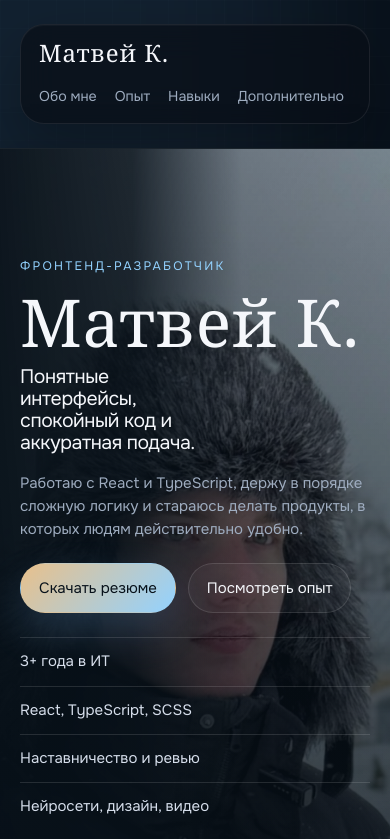
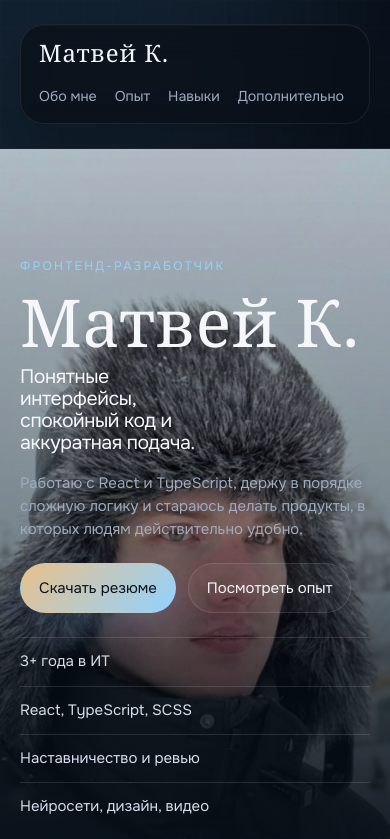
Before and after one commit to kusiq/persona-matvei, a React (Vite) app: page / in a window 390 px wide. Shown: the top 839 px of the page. Built offline with nearby package versions, Linux system fonts and the light colour scheme; a web font is replaced by a local one.

Commit message:
Update Hero.scss

```diff
--- a/src/components/Hero/Hero.scss
+++ b/src/components/Hero/Hero.scss
@@ -8,7 +8,9 @@
   border-right: 0;
   display: flex;
   align-items: flex-end;
-  background: #071019;
+  background:
+    radial-gradient(circle at 78% 26%, rgba(155, 207, 255, 0.12), transparent 18%),
+    #071019;
 
   @media (max-width: 900px) {
     min-height: auto;
@@ -21,8 +23,8 @@
   height: 100%;
   object-fit: cover;
   object-position: center top;
-  filter: saturate(0.96) contrast(1.04);
-  transform: scale(1.04);
+  filter: saturate(0.96) contrast(1.04) brightness(0.9);
+  transform: scale(1.02);
   animation: hero-photo-in 1s ease both;
 }
 
@@ -33,27 +35,53 @@
 }
 
 .hero__visual {
-  left: 42%;
+  top: 0;
+  right: 0;
+  bottom: 0;
+  width: min(54vw, 780px);
+  overflow: hidden;
+  -webkit-mask-image: linear-gradient(
+    90deg,
+    transparent 0%,
+    rgba(0, 0, 0, 0.72) 18%,
+    #000 34%,
+    #000 100%
+  );
+  mask-image: linear-gradient(
+    90deg,
+    transparent 0%,
+    rgba(0, 0, 0, 0.72) 18%,
+    #000 34%,
+    #000 100%
+  );
 
   @media (max-width: 900px) {
-    left: 0;
+    inset: 0;
+    width: auto;
+    -webkit-mask-image: linear-gradient(
+      180deg,
+      #000 0%,
+      rgba(0, 0, 0, 0.9) 48%,
+      rgba(0, 0, 0, 0.34) 76%,
+      transparent 100%
+    );
+    mask-image: linear-gradient(
+      180deg,
+      #000 0%,
+      rgba(0, 0, 0, 0.9) 48%,
+      rgba(0, 0, 0, 0.34) 76%,
+      transparent 100%
+    );
   }
 }
 
 .hero__scrim {
   background:
     linear-gradient(
-      90deg,
-      rgba(7, 16, 24, 0.96) 0%,
-      rgba(7, 16, 24, 0.86) 34%,
-      rgba(7, 16, 24, 0.38) 62%,
-      rgba(7, 16, 24, 0.3) 100%
-    ),
-    linear-gradient(
       180deg,
-      rgba(7, 16, 24, 0.2) 0%,
-      rgba(7, 16, 24, 0.68) 82%,
-      rgba(7, 16, 24, 0.9) 100%
+      rgba(7, 16, 24, 0.08) 0%,
+      rgba(7, 16, 24, 0.46) 78%,
+      rgba(7, 16, 24, 0.82) 100%
     );
 }
 
```
